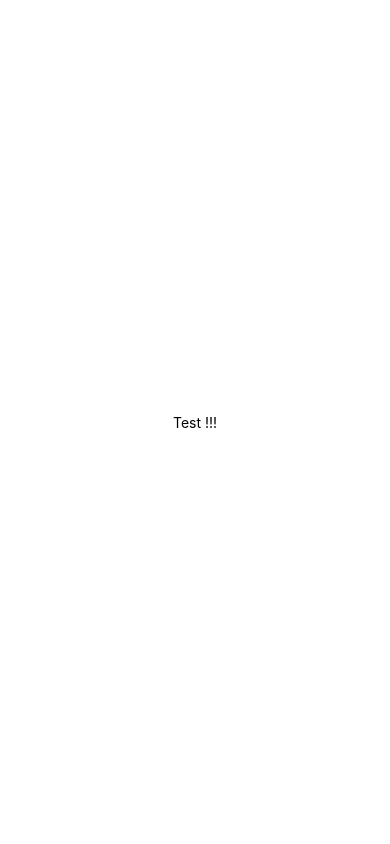
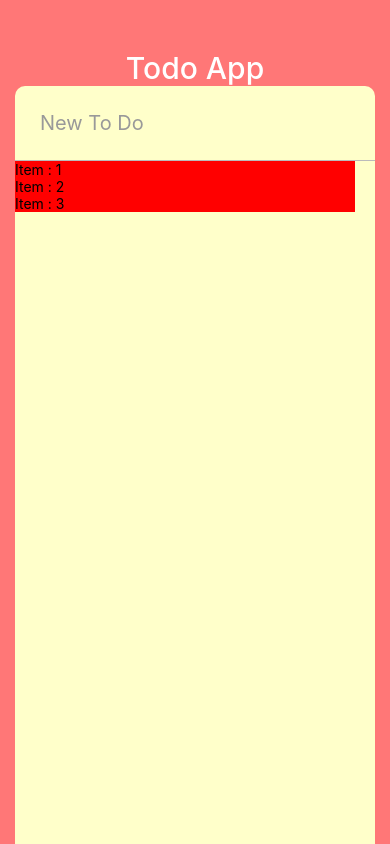
Before and after one commit to choiby777/todo-app, a React Native app: screen / in a window 390 px wide. Built offline with nearby package versions, Linux system fonts and the light colour scheme.

Commit message:
중간 commit

```diff
--- a/App.js
+++ b/App.js
@@ -1,21 +1,93 @@
 import React from 'react';
-import { StyleSheet, Text, View } from 'react-native';
+import { StyleSheet, Text, View, StatusBar, Dimensions, Platform, TextInput, ScrollView} from 'react-native';
+import Todo from './ToDo'
+
+const { height, width } = Dimensions.get("window");
 
 export default class App extends React.Component {
+  state = {
+    newTodo: ""
+  }
+
   render() {
+    const { newTodo } = this.state;
+
     return (
       <View style={styles.container}>
-        <Text>Test !!!</Text>
+        <StatusBar barStyle="light-content"></StatusBar>
+        <Text style={styles.titleText}>Todo App</Text>
+        <View style={styles.card}>
+          <TextInput
+            style={styles.inputText}
+            underlineColorAndroid = 'transparent'
+            value={newTodo}
+            onChangeText={this._controllNewTodo}
+            placeholder={"New To Do"}
+            placeholderTextColor = '#999'
+            returnKeyType = "done"
+            autoCorrect = {false}>
+          </TextInput>
+          <ScrollView>
+            <Todo itemText = '1' />
+            <Todo itemText = '2'/>
+            <Todo itemText = '3'/>
+          </ScrollView>
+        </View>
       </View>
     );
+  }
+
+  _controllNewTodo = text =>{
+    this.setState({
+      newTodo : text
+    });
   }
 }
 
 const styles = StyleSheet.create({
   container: {
     flex: 1,
-    backgroundColor: '#fff',
+    backgroundColor: '#ff7777',
     alignItems: 'center',
-    justifyContent: 'center',
+    //justifyContent: 'center',
   },
+
+  titleText:{
+    color: 'white',
+    fontSize : 30,
+    fontWeight: "500",
+    marginTop : 50,
+  },
+
+  card:{
+    flex: 1,
+    backgroundColor: '#ffffca',
+    width: width - 30,
+    //borderRadius: 10,
+    borderTopLeftRadius : 10,
+    borderTopRightRadius : 10,
+    //elevation: 10
+    ...Platform.select({
+      ios:{
+        shadowColor: "rgb(50,50,50)",
+        shadowOpacity : 0.5,
+        shdowRadius:5,
+        shadowOffset:{
+          height: -1,
+          width:0
+        }
+      },
+      android:{
+        elevation: 3
+      }
+    })
+  },
+
+  inputText :{
+    fontSize : 20,
+    borderBottomColor: "#bbb",
+    borderBottomWidth : 1,
+    padding : 25,
+  },
+
 });
--- /dev/null
+++ b/ToDo.js
@@ -0,0 +1,32 @@
+import React , {Component} from "react";
+import { View , Text, StyleSheet, Dimensions} from "react-native";
+
+const { height, width } = Dimensions.get("window");
+
+export default class ToDo extends Component {
+    state = {
+        isEditing: false
+    }
+
+    constructor(props){
+        super(props);
+    }
+
+    render() {
+        const { itemText } = this.state;
+        return (
+            <View style={styles.container}>
+                <Text>Item : {this.props.itemText}</Text>
+            </View>
+        );
+    }
+}
+
+const styles = StyleSheet.create({
+    container :{
+        flex: 1,
+        backgroundColor: 'red',
+        width : width - 50,
+
+    },
+})
```
